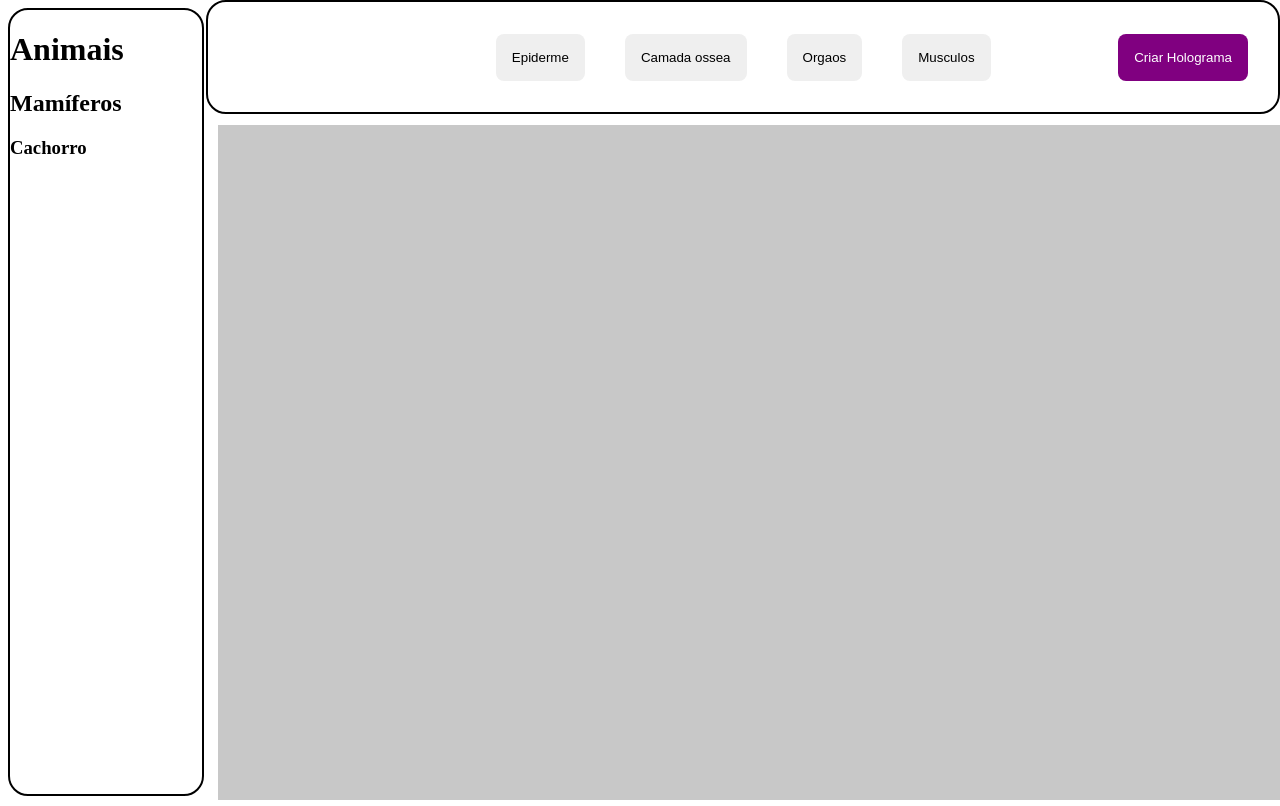
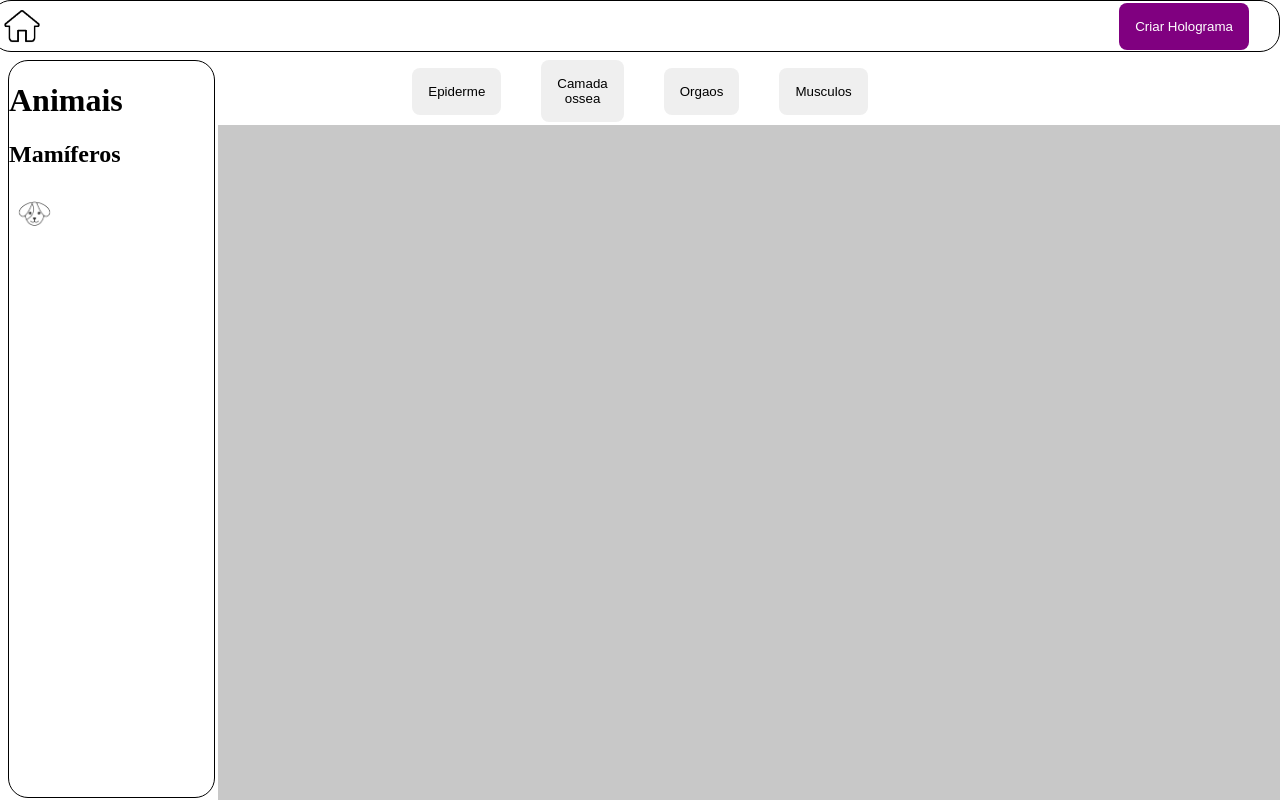
Before and after one commit to raonefreitas77/TCC, a website built with Vite: page TCC/index.html in a window 1280 px wide. Built offline with nearby package versions, Linux system fonts and the light colour scheme.

Commit message:
pequenos ajustes nas posições

```diff
--- a/TCC/index.html
+++ b/TCC/index.html
@@ -3,28 +3,33 @@
 <head>
     <meta charset="UTF-8">
     <meta name="viewport" content="width=device-width, initial-scale=1.0">
-    <title>Document</title>
+    <title>Animal Anatomy 3D</title>
     <link rel="stylesheet" href="/public/style.css">
 </head>
 <body>
     <header>
+        <img id="home" src="public/assets/home.png">
         <div id="botoesHeader">
-            <div id="botoesCentro">
-              <button id="btnEpiderme">Epiderme</button>
-              <button id="btnOssea">Camada ossea</button>
-              <button id="btnOrgaos">Orgaos</button>
-              <button id="btnMuscular">Musculos</button>
-            </div>
             <button id="btnHolograma">Criar Holograma</button>
-          </div>
+        </div>
     </header>
+
+    <div id="botoesCamadas">
+        <button id="btnEpiderme">Epiderme</button>
+        <button id="btnOssea">Camada ossea</button>
+        <button id="btnOrgaos">Orgaos</button>
+        <button id="btnMuscular">Musculos</button>
+    </div>
 
     <div id="sidebar">
         <h1>Animais</h1>
         <h2>Mamíferos</h2>
-        <h3>Cachorro</h3>
+        <div class="preview-animais" id="previewAnimal" alt="cachorro">
+            <img src="public/assets/images-removebg-preview.png">
+        </div>
     </div>
-    <script type="module" src="/src/main.js"></script>
 
+
+    <script type="module" src="src/main.js"></script>
 </body>
 </html>
--- a/TCC/public/style.css
+++ b/TCC/public/style.css
@@ -1,3 +1,5 @@
+
+
 #cena3D {
     position: fixed;
     right: 0;
@@ -8,17 +10,17 @@
     max-height: calc(100vh - 125px);
 }
 
-
+/* estilizando barra lateral e barra superior */
 
 header {
     position: fixed;
-    width: 82vw;
+    width: 99vw;
     right: 0;
     top: 0;
-    height: 90px;
+    height: 30px;
     z-index: 1;
     padding: 10px;
-    border: 2px solid black;
+    border: 1px solid black;
     border-radius: 20px;
     display: flex;
     justify-content: center;
@@ -26,20 +28,31 @@ header {
     gap: 100px;
 }
 
+
 #sidebar {
-    border: 2px solid black;
+    border: 1px solid black;
     border-radius: 20px;
-    width: 15vw;
-    height: 98vh;
-    max-width: 15vw;
+    width: 16vw;
+    height: 92vh;
+    max-width: 16vw;
+    margin-top: 60px;
 }
+
+#home {
+    height: 40px;
+}
+
+
+/* estilizando botões */
 
 #btnOssea, #btnEpiderme, #btnOrgaos, #btnMuscular {
     border-radius: 8px;
     padding: 16px;
     border: none;
     display: inline-block;
+    cursor: pointer;
 }
+
 
 #botoesHeader {
     position: relative;
@@ -51,12 +64,23 @@ header {
     box-sizing: border-box;
   }
 
-  #botoesCentro {
+
+#botoesCamadas {
+    position: fixed;
+    top: 0%;
+    left: 45%;
+    width: 10%;
+    margin: 0 auto;
     display: flex;
+    justify-content: center;
+    align-items: center;
+    padding: 60px;
+    box-sizing: border-box;
     gap: 40px;
-  }
+}
 
-  #btnHolograma {
+
+#btnHolograma {
     position: absolute;
     right: 20px;
     border-radius: 8px;
@@ -64,4 +88,11 @@ header {
     border: none;
     background-color: purple;
     color: white;
-  }
+}
+
+.preview-animais img {
+  width: 25%;
+  height: 7.5%;
+  background: transparent;
+  cursor: pointer;
+}
--- a/TCC/src/main.js
+++ b/TCC/src/main.js
@@ -37,6 +37,7 @@ controls.minDistance = 2;
 
 const btnOssea = document.getElementById('btnOssea')
 const btnDerme = document.getElementById('btnDerme')
+const escolherAnimal = document.getElementById('previewAnimal')
 
 
 //Carregar o modelo 3D
```
Also changed, not shown: TCC/docs/Cachorro.png (added), TCC/public/assets/2064927.webp (added), TCC/public/assets/home.png (added), TCC/public/assets/images-removebg-preview.png (added), TCC/public/assets/images.jpeg (added).
